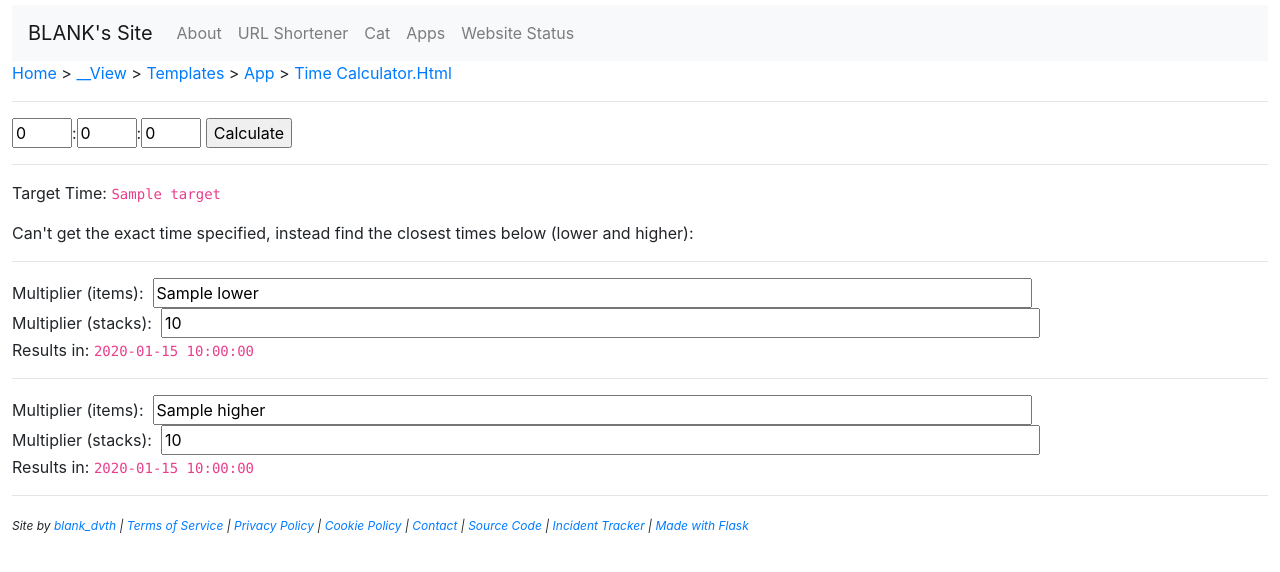
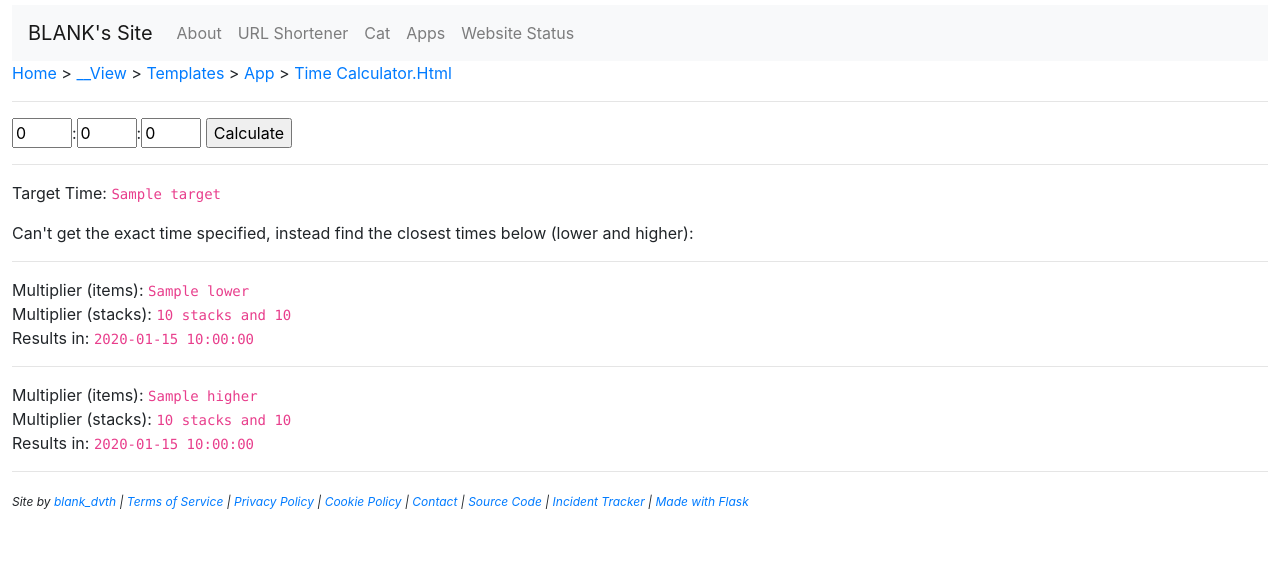
Before and after one commit to BLANK-TH/blank-website, a Flask app: template templates/app/time-calculator.html in a window 1280 px wide. Shown: the top 572 px of the page. Run offline with Flask 2, Linux system fonts and the light colour scheme; the template is opened without the code that fills it: most values are stand-ins (such as "Sample title", 1, 10 or a date in 2020); parts of the project's set-up code (start-up, migrations or seed data) failed here and were passed over; some libraries are stand-ins or nearby versions.

Commit message:
better stack calcs

```diff
--- a/templates/app/time-calculator.html
+++ b/templates/app/time-calculator.html
@@ -16,26 +16,20 @@
             <p>Target Time: <code>{{ data["time"] }}</code></p>
             <p>Put exactly this amount of items in the dropper:</p>
             <hr>
-            Multiplier (items):&nbsp;
-            <input onClick="this.select();" value="{{ data["exact"] }}" style="width:70%"/><br>
-            Multiplier (stacks):&nbsp;
-            <input onClick="this.select();" value="{{ data["exact"] / 64 }}" style="width:70%"/><br>
+            Multiplier (items): <code>{{ data["exact"] }}</code><br>
+            Multiplier (stacks): <code>{{ (data["exact"] / 64)|round(0,'floor')|int }} stacks and {{ data["exact"] - (data["exact"] / 64)|round(0,'floor')|int * 64 }} items</code><br>
             <p>Results in: <code>{{ data["time"] }}</code></p>
         {% else %}
             <hr>
             <p>Target Time: <code>{{ data["target"] }}</code></p>
             <p>Can't get the exact time specified, instead find the closest times below (lower and higher):</p>
             <hr>
-            Multiplier (items):&nbsp;
-            <input onClick="this.select();" value="{{ data["lower"] }}" style="width:70%"/><br>
-            Multiplier (stacks):&nbsp;
-            <input onClick="this.select();" value="{{ data["lower"] / 64 }}" style="width:70%"/><br>
+            Multiplier (items): <code>{{ data["lower"] }}</code><br>
+            Multiplier (stacks): <code>{{ (data["lower"] / 64)|round(0,'floor')|int }} stacks and {{ data["lower"] - (data["lower"] / 64)|round(0,'floor')|int * 64 }}</code><br>
             <p>Results in: <code>{{ data["lower_time"] }}</code></p>
             <hr>
-            Multiplier (items):&nbsp;
-            <input onClick="this.select();" value="{{ data["higher"] }}" style="width:70%"/><br>
-            Multiplier (stacks):&nbsp;
-            <input onClick="this.select();" value="{{ data["higher"] / 64 }}" style="width:70%"/><br>
+            Multiplier (items): <code>{{ data["higher"] }}</code><br>
+            Multiplier (stacks): <code>{{ (data["lower"] / 64)|round(0,'floor')|int }} stacks and {{ data["higher"] - (data["higher"] / 64)|round(0,'floor')|int * 64 }}</code><br>
             <p>Results in: <code>{{ data["higher_time"] }}</code></p>
         {% endif %}
     {% endif %}
```
